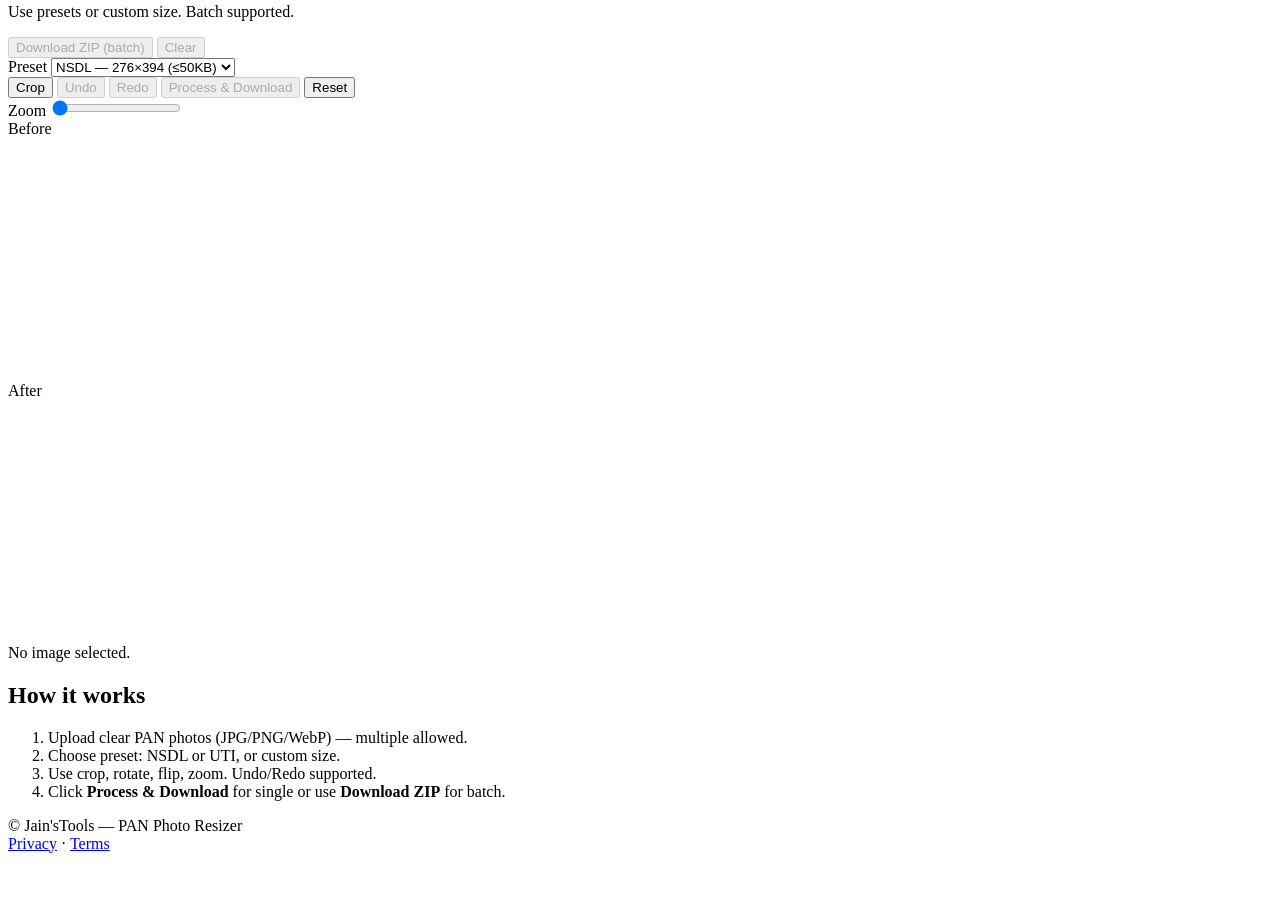
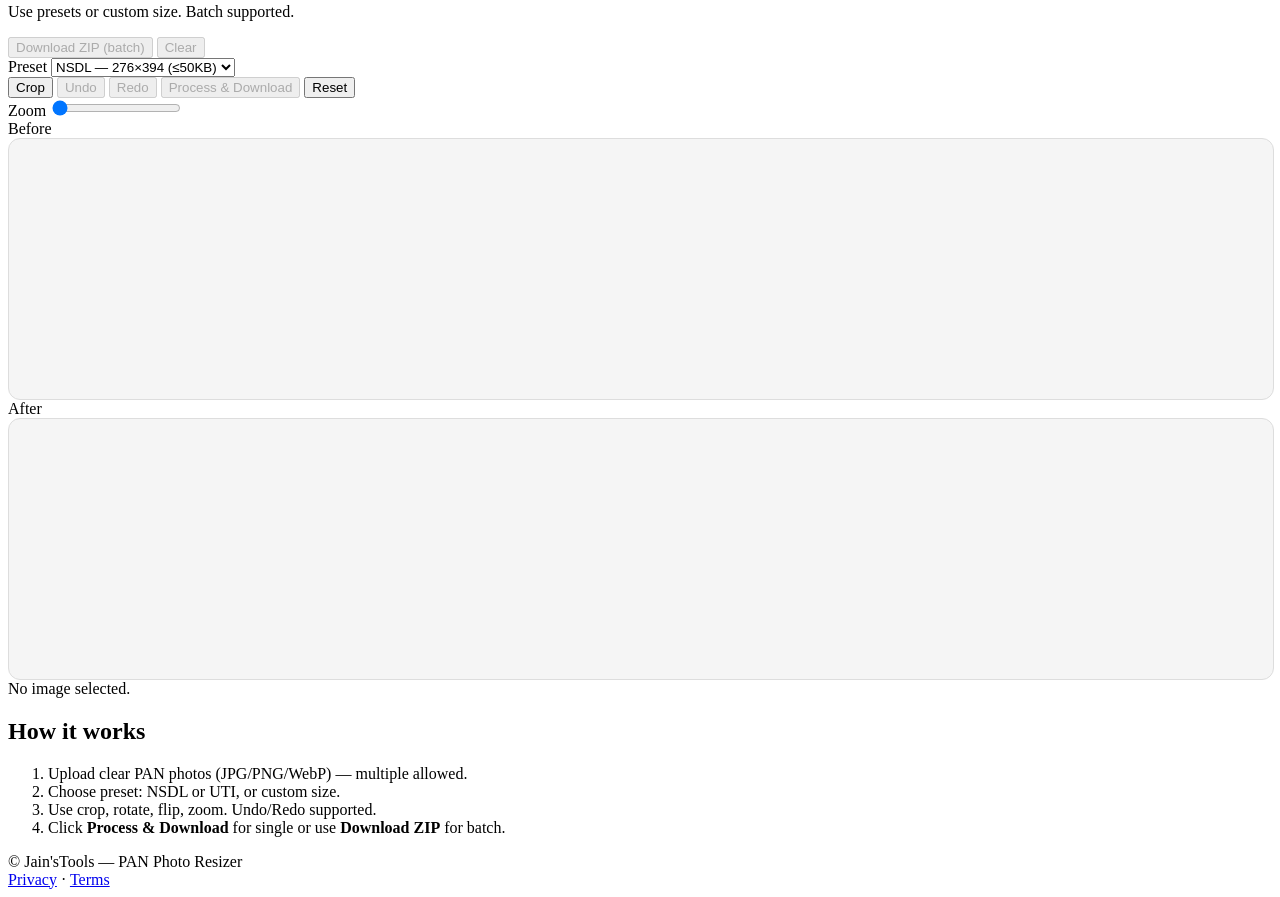
Before and after one commit to rudrajain051107/pan-photo-resize, a website with bundled scripts: page index.html in a window 1280 px wide. Shown: the part 2715-3612 px from the top of the page. Before the commit the page ends 3576 px from the top, so only its background shows below. Built offline with nearby package versions, Linux system fonts and the light colour scheme.

Commit message:
Fix: Added forced height to before/after canvases to make preview visible

```diff
--- a/assets/css/style.css
+++ b/assets/css/style.css
@@ -20,3 +20,14 @@
 @media (max-width:600px){
   .controls { position:fixed; right:12px; left:12px; bottom:12px; background:rgba(255,255,255,0.98); border-radius:12px; padding:0.75rem; box-shadow:0 20px 40px rgba(2,6,23,0.12); }
 }
+
+/* === FIX PREVIEW CANVAS VISIBILITY === */
+#before-canvas, #after-canvas {
+  width: 100%;
+  height: 260px !important;  /* fixed preview height */
+  max-height: 360px;
+  background: #f5f5f5;
+  border-radius: 12px;
+  border: 1px solid #ddd;
+  display: block;
+}
```
